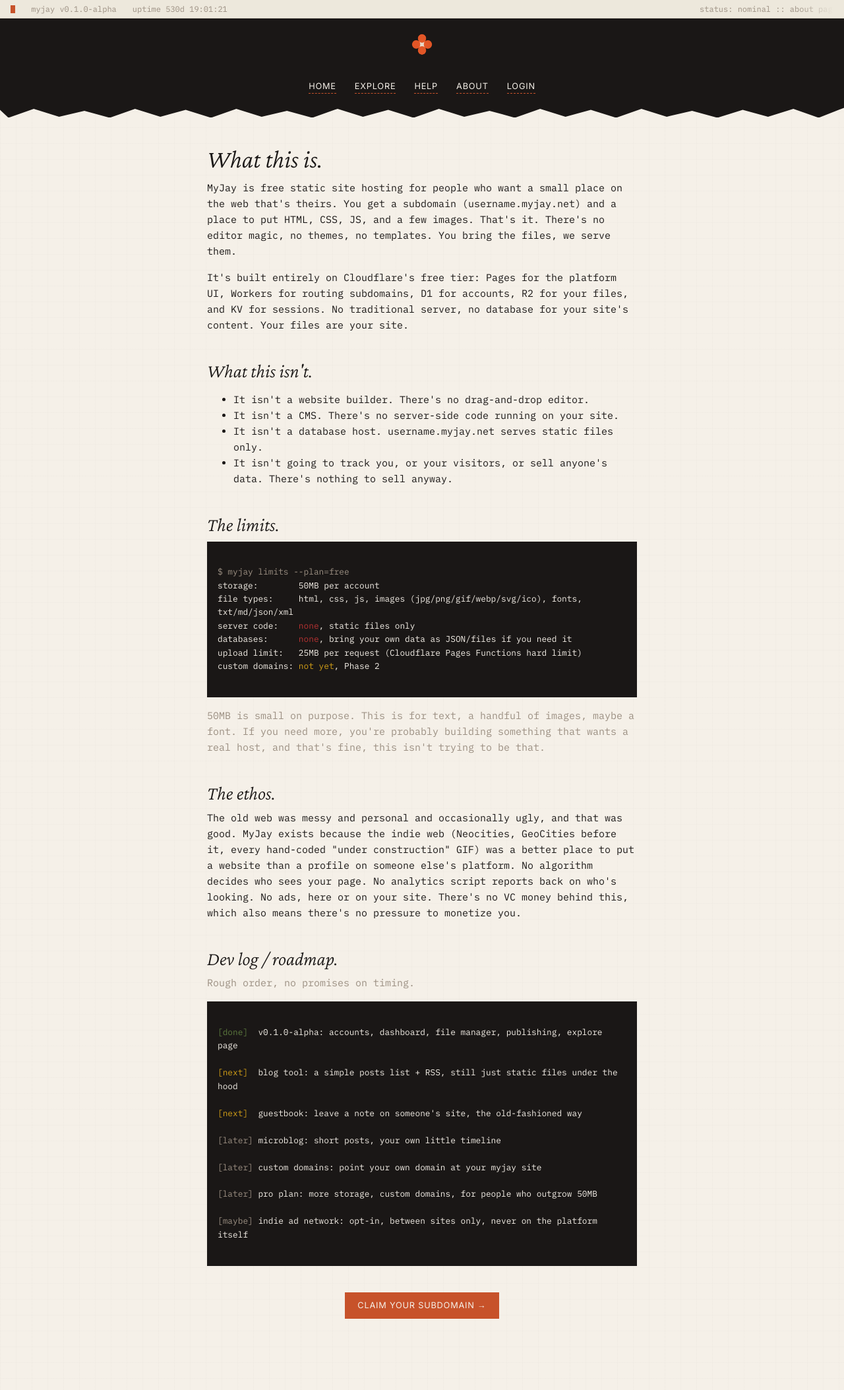
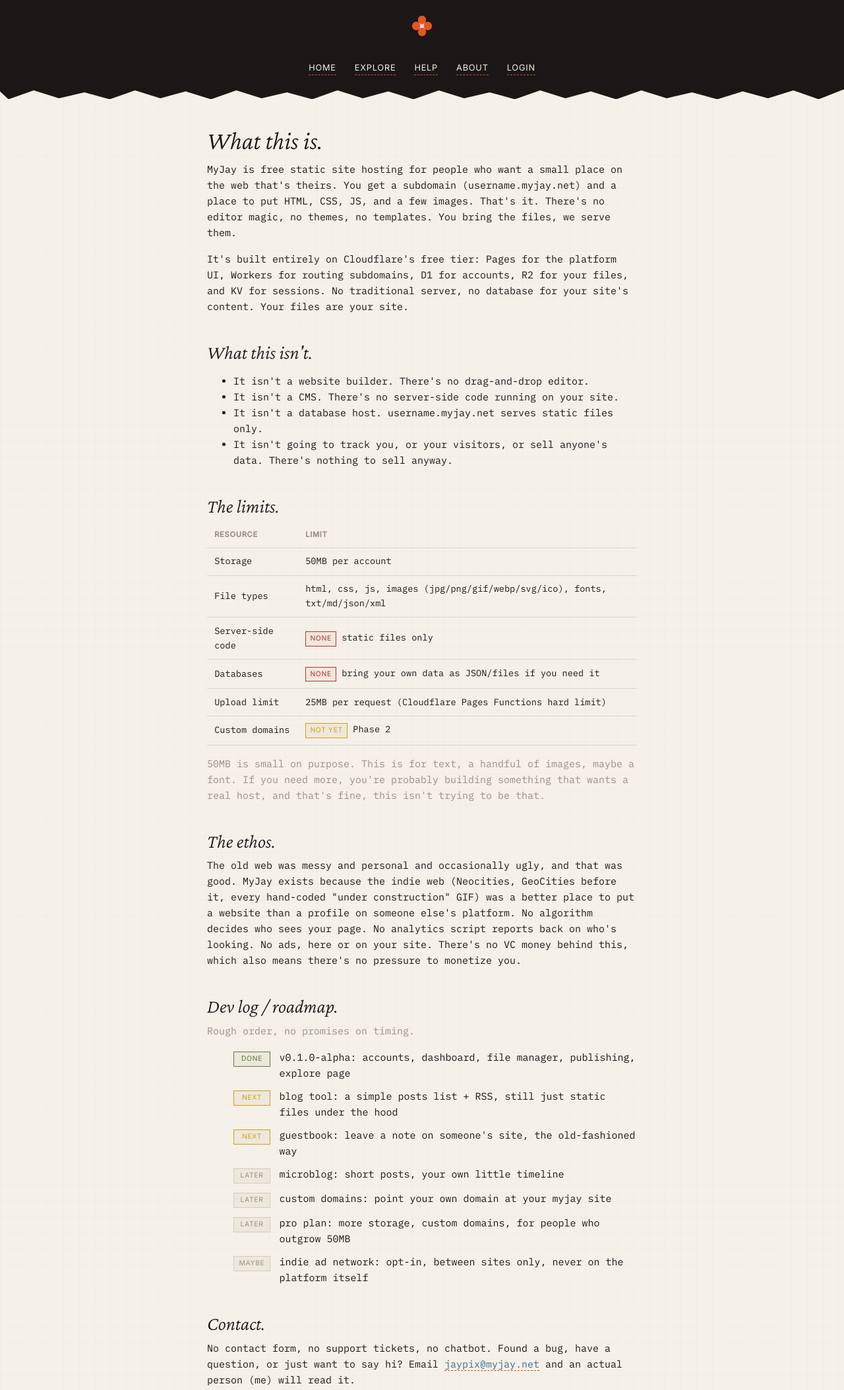
Before and after one commit to Jaypixo/myjayhosting, a website: page public/about.html in a window 1280 px wide. Shown: the top 2107 px of the page at 66% size. Drawn offline with nearby package versions, Linux system fonts and the light colour scheme; no server answers.

Commit message:
HTML edits

```diff
--- a/public/about.html
+++ b/public/about.html
@@ -10,13 +10,6 @@
   <link rel="stylesheet" href="/assets/style.css">
 </head>
 <body>
-  <div class="status-bar">
-    <span class="cursor"></span>
-    <span class="version">myjay v0.1.0-alpha</span>
-    <span class="uptime" data-uptime>uptime 0d 00:00:00</span>
-    <div class="marquee"><span>status: nominal :: about page :: read the fine print, there isn't much ::</span></div>
-  </div>
-
   <header class="torn-header compact">
     <div class="logo">
       <img src="/assets/img/logo.png" alt="MyJay.net" onerror="var s=this.nextElementSibling; this.remove(); s.style.display=''">
@@ -60,15 +53,37 @@
 
     <section>
       <h2>The limits.</h2>
-      <div class="terminal-log">
-<span class="dim">$ myjay limits --plan=free</span>
-storage:        50MB per account
-file types:     html, css, js, images (jpg/png/gif/webp/svg/ico), fonts, txt/md/json/xml
-server code:    <span class="err">none</span>, static files only
-databases:      <span class="err">none</span>, bring your own data as JSON/files if you need it
-upload limit:   25MB per request (Cloudflare Pages Functions hard limit)
-custom domains: <span class="warn">not yet</span>, Phase 2
-      </div>
+      <table>
+        <thead>
+          <tr><th>Resource</th><th>Limit</th></tr>
+        </thead>
+        <tbody>
+          <tr>
+            <td>Storage</td>
+            <td>50MB per account</td>
+          </tr>
+          <tr>
+            <td>File types</td>
+            <td>html, css, js, images (jpg/png/gif/webp/svg/ico), fonts, txt/md/json/xml</td>
+          </tr>
+          <tr>
+            <td>Server-side code</td>
+            <td><span class="badge badge-err">none</span> static files only</td>
+          </tr>
+          <tr>
+            <td>Databases</td>
+            <td><span class="badge badge-err">none</span> bring your own data as JSON/files if you need it</td>
+          </tr>
+          <tr>
+            <td>Upload limit</td>
+            <td>25MB per request (Cloudflare Pages Functions hard limit)</td>
+          </tr>
+          <tr>
+            <td>Custom domains</td>
+            <td><span class="badge badge-warn">not yet</span> Phase 2</td>
+          </tr>
+        </tbody>
+      </table>
       <p class="text-muted mt-1">
         50MB is small on purpose. This is for text, a handful of images, maybe a
         font. If you need more, you're probably building something that wants a
@@ -92,15 +107,25 @@
     <section>
       <h2>Dev log / roadmap.</h2>
       <p class="text-muted">Rough order, no promises on timing.</p>
-      <div class="terminal-log">
-<span class="ok">[done]</span>  v0.1.0-alpha: accounts, dashboard, file manager, publishing, explore page<br>
-<span class="warn">[next]</span>  blog tool: a simple posts list + RSS, still just static files under the hood<br>
-<span class="warn">[next]</span>  guestbook: leave a note on someone's site, the old-fashioned way<br>
-<span class="dim">[later]</span> microblog: short posts, your own little timeline<br>
-<span class="dim">[later]</span> custom domains: point your own domain at your myjay site<br>
-<span class="dim">[later]</span> pro plan: more storage, custom domains, for people who outgrow 50MB<br>
-<span class="dim">[maybe]</span> indie ad network: opt-in, between sites only, never on the platform itself
-      </div>
+      <ul class="roadmap-list">
+        <li><span class="badge badge-live">done</span> v0.1.0-alpha: accounts, dashboard, file manager, publishing, explore page</li>
+        <li><span class="badge badge-warn">next</span> blog tool: a simple posts list + RSS, still just static files under the hood</li>
+        <li><span class="badge badge-warn">next</span> guestbook: leave a note on someone's site, the old-fashioned way</li>
+        <li><span class="badge badge-draft">later</span> microblog: short posts, your own little timeline</li>
+        <li><span class="badge badge-draft">later</span> custom domains: point your own domain at your myjay site</li>
+        <li><span class="badge badge-draft">later</span> pro plan: more storage, custom domains, for people who outgrow 50MB</li>
+        <li><span class="badge badge-draft">maybe</span> indie ad network: opt-in, between sites only, never on the platform itself</li>
+      </ul>
+    </section>
+
+    <section>
+      <h2>Contact.</h2>
+      <p>
+        No contact form, no support tickets, no chatbot. Found a bug, have a
+        question, or just want to say hi? Email
+        <a href="mailto:jaypix@myjay.net">jaypix@myjay.net</a> and an actual
+        person (me) will read it.
+      </p>
     </section>
 
     <section class="center">
@@ -109,9 +134,8 @@
   </main>
 
   <footer class="footer">
-    <span class="footnote">[1] Questions, bugs, or just want to say hi? There's no contact form yet, that's on the list too.</span>
-    <span class="footnote">[2] v0.1.0-alpha, built on Cloudflare Pages, Workers, D1, R2, KV.</span>
-    <span class="footnote">[3] <a href="/status.html">Status</a> · <a href="/privacy.html">Privacy</a> · <a href="/terms.html">Terms</a></span>
+    <span class="footnote">[1] v0.1.0-alpha, built on Cloudflare Pages, Workers, D1, R2, KV.</span>
+    <span class="footnote">[2] <a href="/status.html">Status</a> · <a href="/privacy.html">Privacy</a> · <a href="/terms.html">Terms</a></span>
   </footer>
 
   <script type="module" src="/assets/main.js"></script>
--- a/public/assets/main.js
+++ b/public/assets/main.js
@@ -1,29 +1,4 @@
-// MyJay shared client utilities: status bar uptime, nav auth state, API helpers.
-
-const LAUNCH_DATE = new Date('2025-01-01T00:00:00Z');
-
-function pad(n) {
-  return String(n).padStart(2, '0');
-}
-
-function formatUptime(ms) {
-  const totalSeconds = Math.floor(ms / 1000);
-  const days = Math.floor(totalSeconds / 86400);
-  const hours = Math.floor((totalSeconds % 86400) / 3600);
-  const minutes = Math.floor((totalSeconds % 3600) / 60);
-  const seconds = totalSeconds % 60;
-  return `${days}d ${pad(hours)}:${pad(minutes)}:${pad(seconds)}`;
-}
-
-function initUptime() {
-  const el = document.querySelector('[data-uptime]');
-  if (!el) return;
-  const tick = () => {
-    el.textContent = `uptime ${formatUptime(Date.now() - LAUNCH_DATE.getTime())}`;
-  };
-  tick();
-  setInterval(tick, 1000);
-}
+// MyJay shared client utilities: nav auth state, API helpers, announcement banner.
 
 export async function apiFetch(path, options = {}) {
   const headers = { ...(options.headers || {}) };
@@ -89,7 +64,6 @@
 }
 
 document.addEventListener('DOMContentLoaded', () => {
-  initUptime();
   initNav();
   initAnnouncement();
 });
--- a/public/assets/style.css
+++ b/public/assets/style.css
@@ -50,67 +50,7 @@
   font-family: var(--font-mono);
   font-size: 15px;
   line-height: 1.6;
-  padding-top: 28px;
   min-height: 100vh;
-}
-
-/* ---------------------------------------------------------------------
-   Status bar
-   --------------------------------------------------------------------- */
-
-.status-bar {
-  position: fixed;
-  top: 0;
-  left: 0;
-  right: 0;
-  height: 28px;
-  background: var(--paper-alt);
-  border-bottom: 1px solid var(--border);
-  display: flex;
-  align-items: center;
-  gap: 1.5rem;
-  padding: 0 1rem;
-  font-size: 0.75rem;
-  color: var(--muted);
-  z-index: 100;
-  overflow: hidden;
-}
-
-.status-bar .cursor {
-  display: inline-block;
-  width: 0.6em;
-  height: 1em;
-  background: var(--primary);
-  vertical-align: middle;
-  animation: blink 1s steps(1) infinite;
-}
-
-@keyframes blink {
-  50% { opacity: 0; }
-}
-
-.status-bar .uptime,
-.status-bar .version {
-  white-space: nowrap;
-}
-
-.status-bar .marquee {
-  flex: 1;
-  overflow: hidden;
-  white-space: nowrap;
-  position: relative;
-  mask-image: linear-gradient(90deg, transparent, #000 6%, #000 94%, transparent);
-}
-
-.status-bar .marquee span {
-  display: inline-block;
-  padding-left: 100%;
-  animation: marquee 35s linear infinite;
-}
-
-@keyframes marquee {
-  from { transform: translateX(0); }
-  to   { transform: translateX(-100%); }
 }
 
 /* ---------------------------------------------------------------------
@@ -264,7 +204,7 @@
 .layout-grid {
   display: grid;
   grid-template-columns: 270px 1fr;
-  min-height: calc(100vh - 28px);
+  min-height: 100vh;
   align-items: start;
 }
 
@@ -476,6 +416,31 @@
 .badge-live  { color: var(--tertiary); border-color: var(--tertiary); }
 .badge-draft { color: var(--muted); }
 .badge-admin { color: var(--primary); border-color: var(--primary); }
+.badge-warn  { color: var(--warning); border-color: var(--warning); }
+.badge-err   { color: var(--error); border-color: var(--error); }
+
+/* ---------------------------------------------------------------------
+   Roadmap list
+   --------------------------------------------------------------------- */
+
+.roadmap-list {
+  list-style: none;
+  display: flex;
+  flex-direction: column;
+  gap: 0.7rem;
+}
+
+.roadmap-list li {
+  display: flex;
+  align-items: baseline;
+  gap: 0.85rem;
+}
+
+.roadmap-list .badge {
+  flex-shrink: 0;
+  min-width: 3.5rem;
+  text-align: center;
+}
 
 /* ---------------------------------------------------------------------
    Dashboard / admin layout
```
Also changed, not shown: public/admin.html (+1 -10 lines), public/dashboard.html (+5 -8 lines), public/explore.html (+1 -9 lines), public/help.html (+20 -24 lines), public/index.html (+1 -9 lines), public/login.html (+1 -9 lines), public/maintenance.html (+0 -8 lines), public/privacy.html (+1 -8 lines), public/register.html (+1 -9 lines), public/status.html (+2 -10 lines), public/terms.html (+0 -7 lines).
